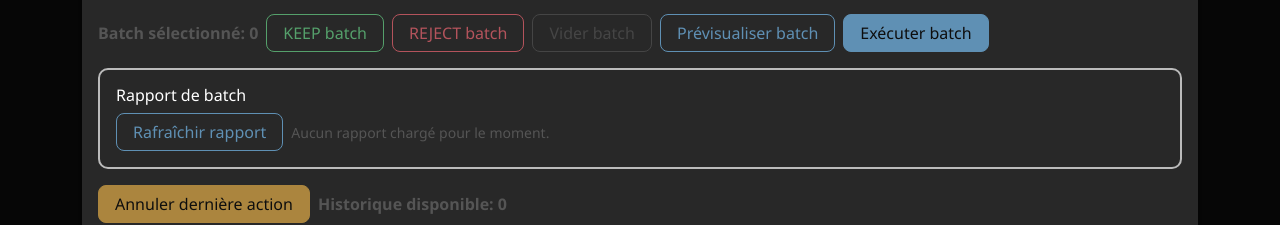
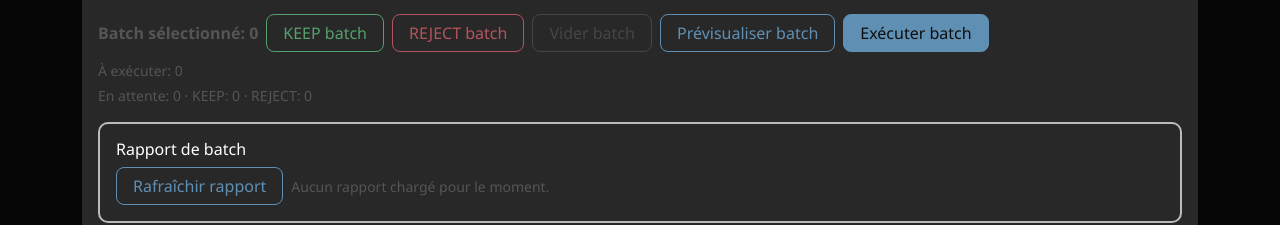
Before and after one commit to Retaia/retaia-ui, a React (Vite) app: page / in a window 1280 px wide. Shown: the part 470-695 px from the top of the page. Built offline with nearby package versions, Linux system fonts and the light colour scheme; no server answers.

Commit message:
feat(ui): add batch execution scope summary

```diff
--- a/src/App.tsx
+++ b/src/App.tsx
@@ -96,6 +96,23 @@ function App() {
     () => assets.find((asset) => asset.id === selectedAssetId) ?? null,
     [assets, selectedAssetId],
   )
+  const batchScope = useMemo(() => {
+    const summary = { pending: 0, keep: 0, reject: 0 }
+    const selectedSet = new Set(batchIds)
+    for (const asset of assets) {
+      if (!selectedSet.has(asset.id)) {
+        continue
+      }
+      if (asset.state === 'DECISION_PENDING') {
+        summary.pending += 1
+      } else if (asset.state === 'DECIDED_KEEP') {
+        summary.keep += 1
+      } else if (asset.state === 'DECIDED_REJECT') {
+        summary.reject += 1
+      }
+    }
+    return summary
+  }, [assets, batchIds])
   const nextPendingAsset = useMemo(
     () => assets.find((asset) => asset.state === 'DECISION_PENDING') ?? null,
     [assets],
@@ -830,6 +847,18 @@ function App() {
               {executingBatch ? t('actions.executing') : t('actions.executeBatch')}
             </Button>
           </Stack>
+          <section className="mt-2" aria-label={t('actions.batchScope')}>
+            <p className="mb-1 small text-secondary">
+              {t('actions.batchScopeCount', { count: batchIds.length })}
+            </p>
+            <p className="mb-0 small text-secondary">
+              {[
+                t('actions.batchScopePending', { count: batchScope.pending }),
+                t('actions.batchScopeKeep', { count: batchScope.keep }),
+                t('actions.batchScopeReject', { count: batchScope.reject }),
+              ].join(' · ')}
+            </p>
+          </section>
           {previewStatus ? (
             <p
               data-testid="batch-preview-status"
--- a/src/i18n/resources.ts
+++ b/src/i18n/resources.ts
@@ -25,6 +25,11 @@ export const resources = {
       'actions.rejectVisible': 'REJECT visible',
       'actions.clearFilters': 'Reset filters',
       'actions.batchSelected': 'Selected batch: {count}',
+      'actions.batchScope': 'Execution scope',
+      'actions.batchScopeCount': 'To execute: {count}',
+      'actions.batchScopePending': 'Pending: {count}',
+      'actions.batchScopeKeep': 'KEEP: {count}',
+      'actions.batchScopeReject': 'REJECT: {count}',
       'actions.keepBatch': 'KEEP batch',
       'actions.rejectBatch': 'REJECT batch',
       'actions.clearBatch': 'Clear batch',
@@ -126,6 +131,11 @@ export const resources = {
       'actions.rejectVisible': 'REJECT visibles',
       'actions.clearFilters': 'Réinitialiser filtres',
       'actions.batchSelected': 'Batch sélectionné: {count}',
+      'actions.batchScope': "Périmètre d'exécution",
+      'actions.batchScopeCount': 'À exécuter: {count}',
+      'actions.batchScopePending': 'En attente: {count}',
+      'actions.batchScopeKeep': 'KEEP: {count}',
+      'actions.batchScopeReject': 'REJECT: {count}',
       'actions.keepBatch': 'KEEP batch',
       'actions.rejectBatch': 'REJECT batch',
       'actions.clearBatch': 'Vider batch',
```
Also changed, not shown: 2 other files (tests, documents, lock files or other folders).
